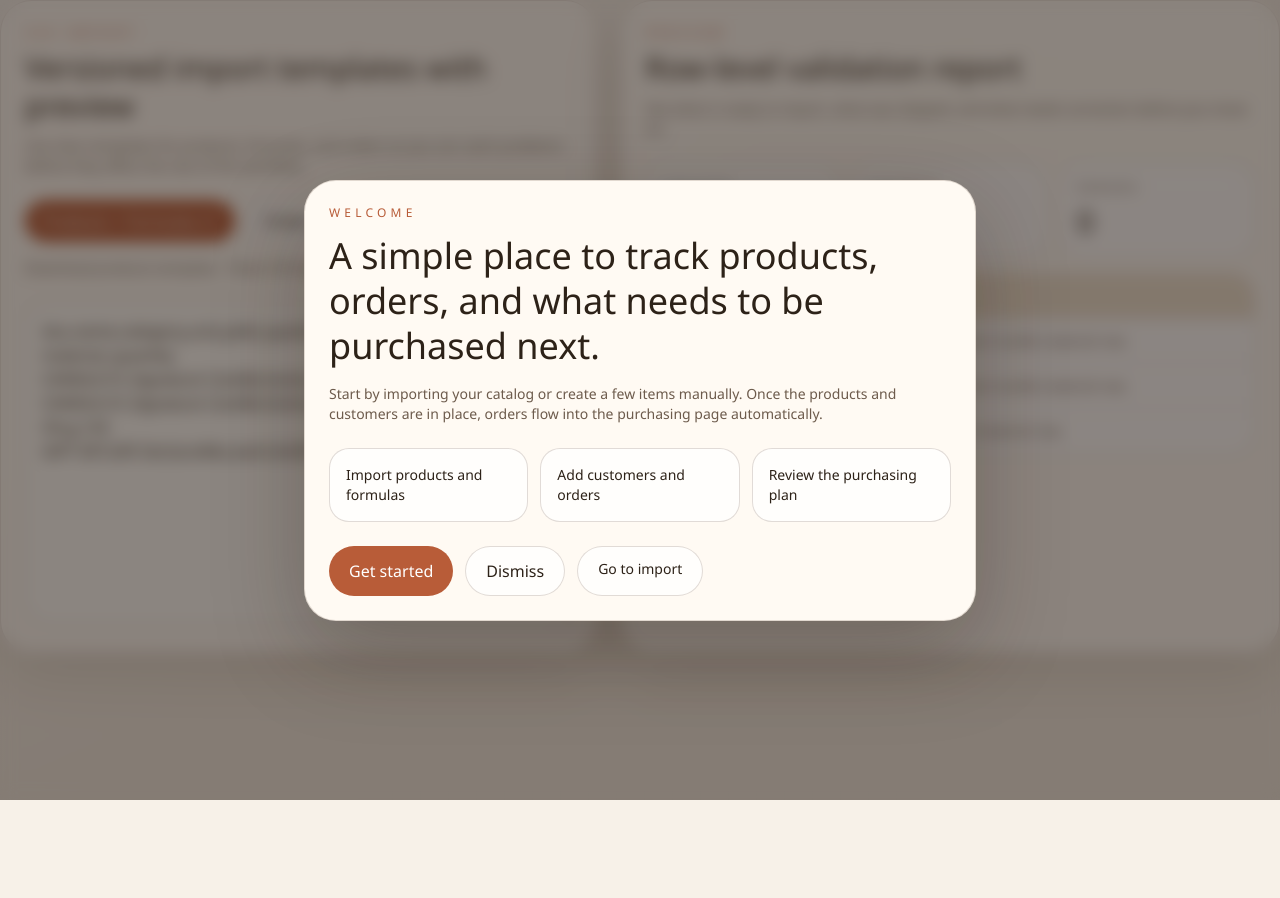
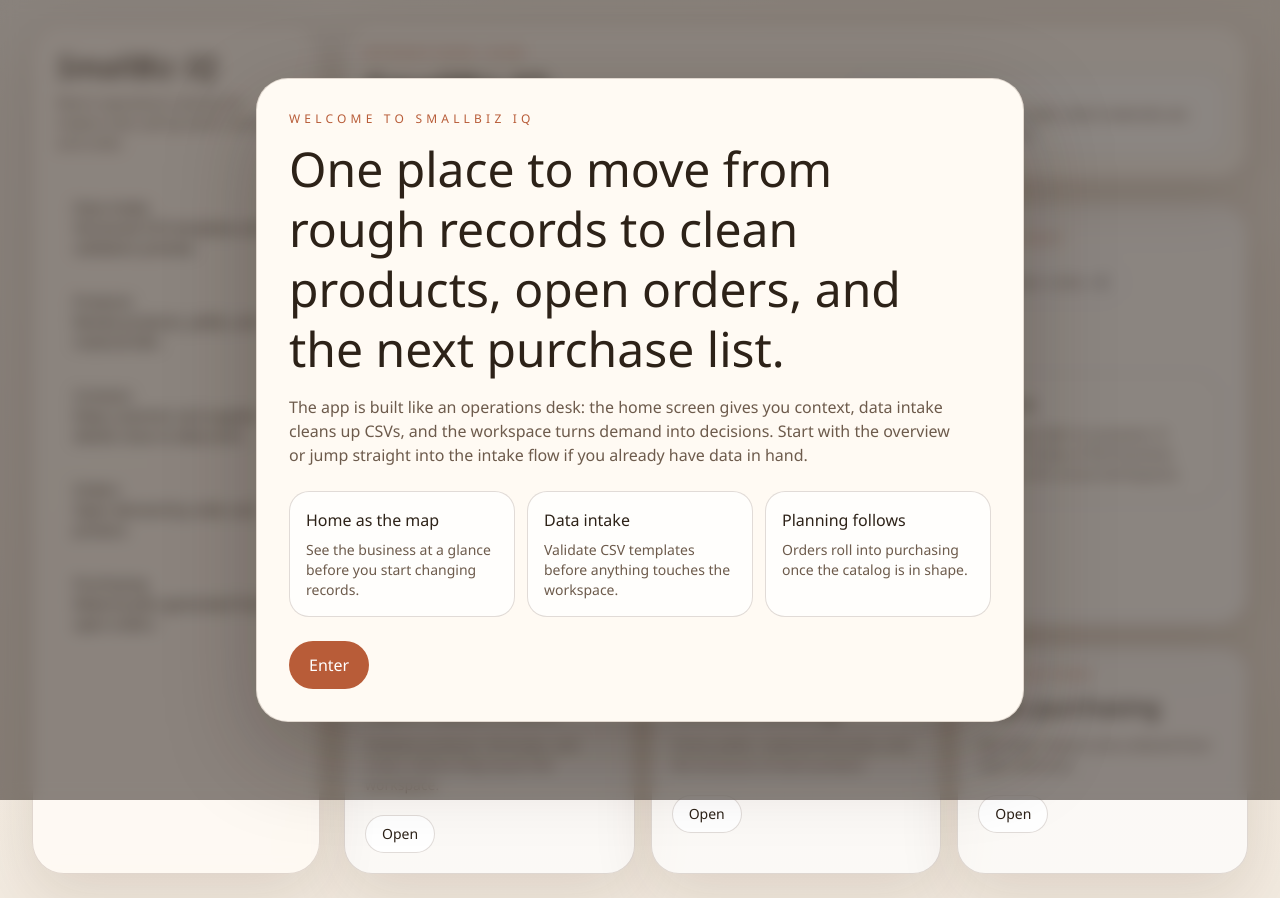
Before and after one commit to pabloher95/dbs_finalproject, a Next.js app: page / in a window 1280 px wide. Before the commit the page ends 800 px from the top, so only its background shows below. Built offline with nearby package versions, Linux system fonts and the light colour scheme.

Commit message:
updated gitignore and home page layout

```diff
--- a/src/app/(workspace)/import/page.tsx
+++ b/src/app/(workspace)/import/page.tsx
@@ -6,9 +6,9 @@
   const snapshot = getDemoBusinessSnapshot();
   return (
     <WorkflowPageShell
-      eyebrow="Getting Started"
+      eyebrow="Data intake"
       title="Bring in your products, formulas, and orders"
-      description="Upload your catalog and orders with guided CSV templates, catch row-level issues before anything is saved, and move from incoming demand to material planning in one place."
+      description="Use guided CSV templates to catch row-level issues before anything is saved, then move from incoming demand to material planning in one place."
       metrics={[
         { label: "Catalog items", value: String(snapshot.products.length) },
         { label: "Open orders", value: String(snapshot.orders.length) },
@@ -16,19 +16,19 @@
       ]}
       steps={[
         {
-          title: "Download the template",
+          title: "Choose a template",
           description: "Use the versioned CSV format for products/formulas or for orders."
         },
         {
           title: "Paste and preview",
-          description: "Check row-level validation before any import is committed."
+          description: "Check row-level validation before anything is committed."
         },
         {
           title: "Move to operations",
           description: "Review products, orders, and purchasing once the catalog is in shape."
         }
       ]}
-      nextStep="Once the imports look right, review products first so the purchasing plan has a clean source of truth."
+      nextStep="Once the intake looks right, review products first so the purchasing plan has a clean source of truth."
     >
       <ImportPageContent />
     </WorkflowPageShell>
--- a/src/app/page.tsx
+++ b/src/app/page.tsx
@@ -1,10 +1,13 @@
-import { ImportPageContent } from "@/components/layout/import-page-content";
+import { HomePageContent } from "@/components/layout/home-page-content";
 import { OnboardingGate } from "@/components/layout/onboarding-gate";
+import { WorkspaceShell } from "@/components/layout/workspace-shell";
 
 export default function HomePage() {
   return (
-    <OnboardingGate>
-      <ImportPageContent />
-    </OnboardingGate>
+    <WorkspaceShell>
+      <OnboardingGate>
+        <HomePageContent />
+      </OnboardingGate>
+    </WorkspaceShell>
   );
 }
--- a/src/components/forms/import-experience.tsx
+++ b/src/components/forms/import-experience.tsx
@@ -69,8 +69,8 @@
     <section className="grid gap-6 lg:grid-cols-[0.95fr_1.05fr]">
       <Card className="rounded-[2rem] border border-[var(--line)] bg-[var(--panel)] p-6">
         <SectionHeading
-          eyebrow="CSV Import"
-          title="Versioned import templates with preview"
+          eyebrow="Data intake"
+          title="Versioned templates with preview"
           description="Use clear templates for products, formulas, and orders so you can catch problems before they affect the rest of the workflow."
         />
         <div className="mt-6 flex flex-wrap gap-3">
@@ -97,7 +97,7 @@
           <Link className="underline decoration-[var(--accent)] underline-offset-4" href={`/api/templates/${target}`}>
             Download {target} template
           </Link>
-          <span>Paste CSV below to preview import results.</span>
+          <span>Paste CSV below to preview intake results.</span>
         </div>
         <textarea
           value={csv}
@@ -109,7 +109,7 @@
         <SectionHeading
           eyebrow="Preview"
           title="Row-level validation report"
-          description="See what is ready to import, what was skipped, and what needs correction before you move on."
+          description="See what is ready to load, what was skipped, and what needs correction before you move on."
         />
         <div className="mt-6">
           <PreviewTable preview={preview} />
--- /dev/null
+++ b/src/components/layout/home-page-content.tsx
@@ -0,0 +1,83 @@
+import Link from "next/link";
+import { Card, StatPill } from "@/components/ui/surfaces";
+import { getDemoBusinessSnapshot } from "@/lib/data/demo";
+
+const shortcuts = [
+  {
+    href: "/import",
+    title: "Open data intake",
+    description: "Validate products, formulas, and orders before they touch the workspace."
+  },
+  {
+    href: "/products",
+    title: "Review catalog",
+    description: "Check yields, material formulas, and the structure of each product."
+  },
+  {
+    href: "/purchasing",
+    title: "Plan purchasing",
+    description: "See what needs to be ordered from open demand."
+  }
+] as const;
+
+export function HomePageContent() {
+  const snapshot = getDemoBusinessSnapshot();
+
+  return (
+    <div className="space-y-5">
+      <Card className="overflow-hidden rounded-[2rem] border border-[var(--line)] bg-[var(--panel)] p-0 shadow-[var(--shadow)]">
+        <div className="grid gap-0 lg:grid-cols-[1.1fr_0.9fr]">
+          <div className="p-6 md:p-7">
+            <p className="text-xs uppercase tracking-[0.35em] text-[var(--accent)]">Home</p>
+            <h1 className="mt-3 max-w-2xl font-[var(--font-display)] text-3xl leading-tight md:text-4xl">
+              A calm overview for makers who need one clean path from records to purchasing.
+            </h1>
+            <p className="mt-4 max-w-2xl text-sm text-[var(--muted)] md:text-base">
+              SmallBiz IQ keeps the whole operation legible: start with the home view, load data when you are ready,
+              and let open orders roll into the purchasing plan.
+            </p>
+            <div className="mt-6 flex flex-wrap gap-3">
+              <Link href="/import" className="rounded-full bg-[var(--accent)] px-5 py-3 text-sm font-medium text-white">
+                Open data intake
+              </Link>
+              <Link href="/products" className="rounded-full border border-[var(--line)] bg-white/70 px-5 py-3 text-sm">
+                Review catalog
+              </Link>
+            </div>
+          </div>
+          <div className="border-t border-[var(--line)] bg-white/50 p-6 md:p-7 lg:border-l lg:border-t-0">
+            <p className="text-xs uppercase tracking-[0.28em] text-[var(--accent)]">Workspace snapshot</p>
+            <div className="mt-4 flex flex-wrap gap-3">
+              <StatPill label="Products" value={String(snapshot.products.length)} />
+              <StatPill
+                label="Open orders"
+                value={String(snapshot.orders.filter((order) => order.status === "open").length)}
+              />
+              <StatPill label="Suppliers" value={String(snapshot.suppliers.length)} />
+            </div>
+            <div className="mt-6 rounded-[1.5rem] border border-[var(--line)] bg-[#fffdf9] p-4">
+              <p className="font-medium text-[var(--text)]">What happens here</p>
+              <p className="mt-2 text-sm text-[var(--muted)]">
+                The home screen stays light on purpose. It gives you the current shape of the business without
+                crowding out the actual workspaces.
+              </p>
+            </div>
+          </div>
+        </div>
+      </Card>
+
+      <div className="grid gap-4 lg:grid-cols-3">
+        {shortcuts.map((item) => (
+          <Card key={item.href} className="rounded-[1.75rem] border border-[var(--line)] bg-white/70 p-5">
+            <p className="text-xs uppercase tracking-[0.28em] text-[var(--accent)]">Next action</p>
+            <h2 className="mt-2 font-[var(--font-display)] text-2xl">{item.title}</h2>
+            <p className="mt-3 text-sm text-[var(--muted)]">{item.description}</p>
+            <Link href={item.href} className="mt-5 inline-flex rounded-full border border-[var(--line)] bg-white px-4 py-2 text-sm">
+              Open
+            </Link>
+          </Card>
+        ))}
+      </div>
+    </div>
+  );
+}
--- a/src/components/layout/onboarding-gate.tsx
+++ b/src/components/layout/onboarding-gate.tsx
@@ -1,7 +1,6 @@
 "use client";
 
-import { useState } from "react";
-import Link from "next/link";
+import { useEffect, useState } from "react";
 
 export function OnboardingGate({
   children
@@ -10,28 +9,50 @@
 }>) {
   const [open, setOpen] = useState(true);
 
+  useEffect(() => {
+    function handleKeyDown(event: KeyboardEvent) {
+      if (event.key === "Escape") {
+        setOpen(false);
+      }
+    }
+
+    window.addEventListener("keydown", handleKeyDown);
+    return () => window.removeEventListener("keydown", handleKeyDown);
+  }, []);
+
   return (
     <>
       {children}
       {open ? (
         <div className="fixed inset-0 z-50 flex items-center justify-center bg-[rgba(34,24,18,0.52)] px-4 py-6 backdrop-blur-sm">
-          <div className="w-full max-w-2xl rounded-[2rem] border border-[var(--line)] bg-[var(--panel-strong)] p-6 shadow-[0_30px_90px_rgba(39,24,15,0.28)]">
-            <p className="text-xs uppercase tracking-[0.35em] text-[var(--accent)]">Welcome</p>
-            <h1 className="mt-3 font-[var(--font-display)] text-4xl leading-tight">
-              A simple place to track products, orders, and what needs to be purchased next.
+          <div className="w-full max-w-3xl rounded-[2rem] border border-[var(--line)] bg-[var(--panel-strong)] p-6 shadow-[0_30px_90px_rgba(39,24,15,0.28)] md:p-8">
+            <p className="text-xs uppercase tracking-[0.35em] text-[var(--accent)]">Welcome to SmallBiz IQ</p>
+            <h1 className="mt-3 max-w-2xl font-[var(--font-display)] text-4xl leading-tight md:text-5xl">
+              One place to move from rough records to clean products, open orders, and the next purchase list.
             </h1>
-            <p className="mt-4 max-w-2xl text-sm text-[var(--muted)]">
-              Start by importing your catalog or create a few items manually. Once the products and customers are in
-              place, orders flow into the purchasing page automatically.
+            <p className="mt-4 max-w-2xl text-sm text-[var(--muted)] md:text-base">
+              The app is built like an operations desk: the home screen gives you context, data intake cleans up CSVs,
+              and the workspace turns demand into decisions. Start with the overview or jump straight into the intake
+              flow if you already have data in hand.
             </p>
             <div className="mt-6 grid gap-3 sm:grid-cols-3">
               {[
-                "Import products and formulas",
-                "Add customers and orders",
-                "Review the purchasing plan"
+                {
+                  title: "Home as the map",
+                  body: "See the business at a glance before you start changing records."
+                },
+                {
+                  title: "Data intake",
+                  body: "Validate CSV templates before anything touches the workspace."
+                },
+                {
+                  title: "Planning follows",
+                  body: "Orders roll into purchasing once the catalog is in shape."
+                }
               ].map((item) => (
-                <div key={item} className="rounded-[1.25rem] border border-[var(--line)] bg-white/75 p-4 text-sm">
-                  {item}
+                <div key={item.title} className="rounded-[1.25rem] border border-[var(--line)] bg-white/75 p-4">
+                  <p className="font-medium text-[var(--text)]">{item.title}</p>
+                  <p className="mt-2 text-sm text-[var(--muted)]">{item.body}</p>
                 </div>
               ))}
             </div>
@@ -41,22 +62,8 @@
                 onClick={() => setOpen(false)}
                 className="rounded-full bg-[var(--accent)] px-5 py-3 text-sm font-medium text-white"
               >
-                Get started
+                Enter
               </button>
-              <button
-                type="button"
-                onClick={() => setOpen(false)}
-                className="rounded-full border border-[var(--line)] bg-white/70 px-5 py-3 text-sm"
-              >
-                Dismiss
-              </button>
-              <Link
-                href="/import"
-                onClick={() => setOpen(false)}
-                className="rounded-full border border-[var(--line)] bg-white/70 px-5 py-3 text-sm"
-              >
-                Go to import
-              </Link>
             </div>
           </div>
         </div>
--- /dev/null
+++ b/src/components/layout/workspace-shell.tsx
@@ -0,0 +1,42 @@
+import Link from "next/link";
+import { WorkspaceHeader } from "@/components/layout/workspace-header";
+import { appNav } from "@/lib/data/navigation";
+
+export function WorkspaceShell({
+  children,
+  showHeader = true
+}: Readonly<{
+  children: React.ReactNode;
+  showHeader?: boolean;
+}>) {
+  return (
+    <div className="min-h-screen px-4 py-6 md:px-8">
+      <div className="mx-auto flex w-full max-w-7xl gap-6">
+        <aside className="hidden w-72 shrink-0 rounded-[2rem] border border-[var(--line)] bg-[var(--panel)] p-6 shadow-[var(--shadow)] backdrop-blur md:block">
+          <div className="mb-8">
+            <p className="font-[var(--font-display)] text-3xl italic tracking-wide">SmallBiz IQ</p>
+            <p className="mt-2 text-sm text-[var(--muted)]">
+              Warm operations tooling for makers who sell by batch, bundle, and order.
+            </p>
+          </div>
+          <nav className="space-y-2">
+            {appNav.map((item) => (
+              <Link
+                key={item.href}
+                href={item.href}
+                className="block rounded-2xl border border-transparent px-4 py-3 text-sm text-[var(--muted)] transition hover:border-[var(--line)] hover:bg-white/60 hover:text-[var(--text)]"
+              >
+                <span className="block font-medium text-[var(--text)]">{item.label}</span>
+                <span>{item.description}</span>
+              </Link>
+            ))}
+          </nav>
+        </aside>
+        <main className="min-w-0 flex-1">
+          {showHeader ? <WorkspaceHeader /> : null}
+          {children}
+        </main>
+      </div>
+    </div>
+  );
+}
--- a/src/lib/data/navigation.ts
+++ b/src/lib/data/navigation.ts
@@ -3,7 +3,7 @@
 export const appNav = [
   {
     href: "/import" as Route,
-    label: "Import",
+    label: "Data intake",
     description: "Versioned CSV templates and validation preview."
   },
   {
```
Also changed, not shown: src/app/(workspace)/layout.tsx (+2 -33 lines), 1 other file (tests, documents, lock files or other folders).
